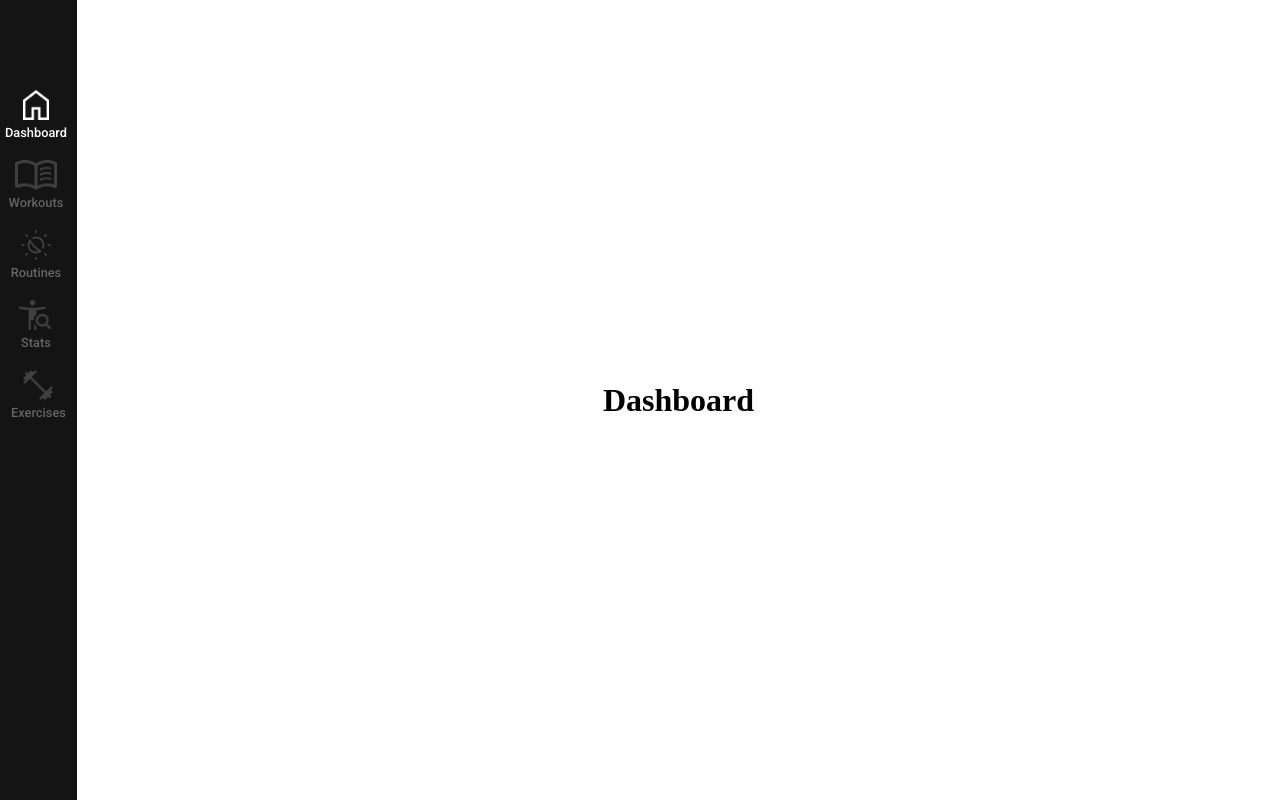
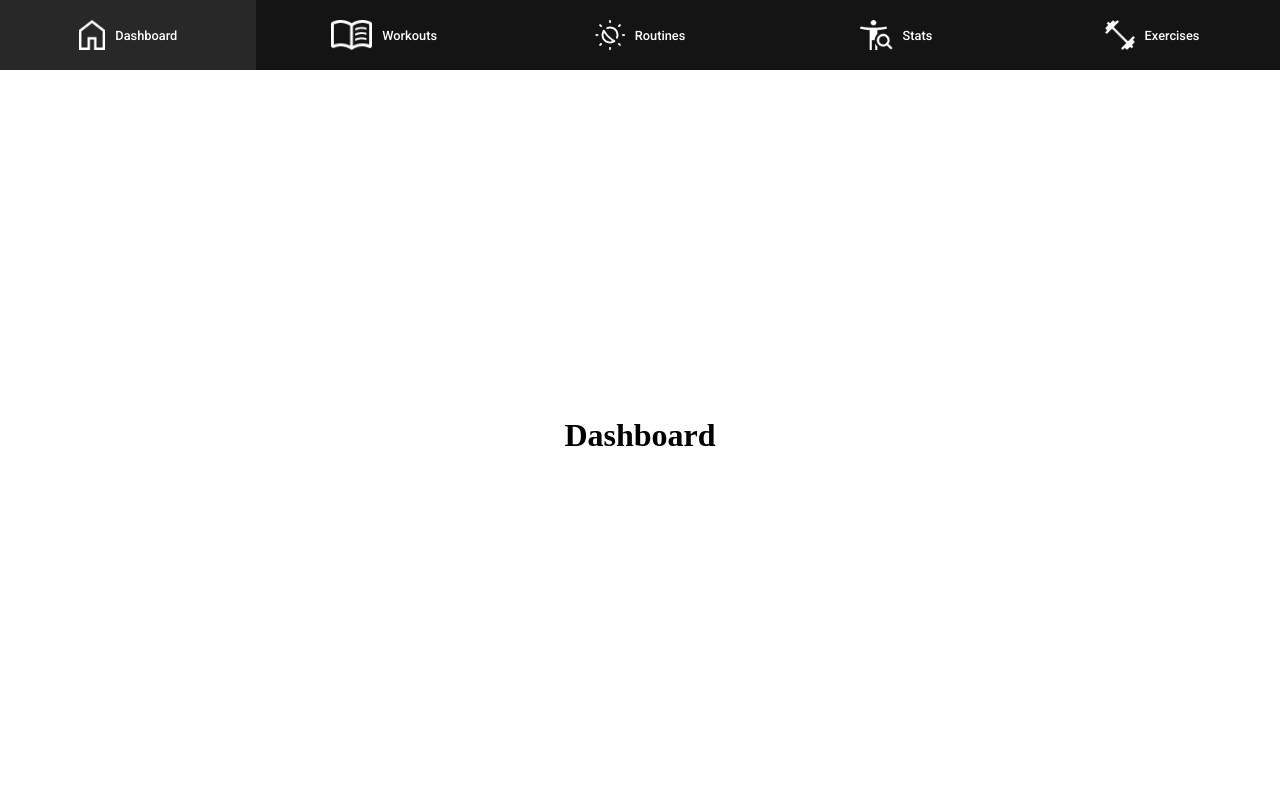
Before and after one commit to akist529/liftshark, a Vue app: page / in a window 1280 px wide. Built offline with nearby package versions, Linux system fonts and the light colour scheme.

Commit message:
Create desktop design for navbar

```diff
--- a/src/App.vue
+++ b/src/App.vue
@@ -55,6 +55,18 @@ export default {
     }
   }
 
+  @media (width > 1024px) {
+    #app {
+      grid-template-columns: 1fr;
+      grid-template-rows: auto 1fr;
+
+      #router-view {
+        grid-row: 2 / 3;
+        grid-column: 1 / -1;
+      }
+    }
+  }
+
   /*
   MAX PHONE WIDTH: 480px
   MAX TABLET WIDTH: 1024px
--- a/src/components/NavBar.vue
+++ b/src/components/NavBar.vue
@@ -94,6 +94,7 @@ nav {
     nav {
         grid-row: 1 / -1;
         grid-column: 1 / 2;
+        padding: 2vw;
 
         ul {
             grid-template-columns: 1fr;
@@ -102,9 +103,48 @@ nav {
             margin-top: 10vh;
 
             li {
+                padding-right: 0;
                 padding-bottom: 20px;
             }
         }
     }
 }
+
+@media (width > 1024px) {
+    nav {
+        grid-row: 1 / 2;
+        grid-column: 1 / -1;
+        height: 100%;
+        padding: 0;
+
+        ul {
+            grid-template-columns: repeat(5, 1fr);
+            grid-template-rows: 1fr;
+            margin-top: 0;
+            height: 100%;
+
+            li {
+                padding: 0;
+                height: 100%;
+
+                a {
+                    flex-direction: row;
+                    justify-content: center;
+                    gap: 10px;
+                    padding: 20px 30px;
+
+                    color: white;
+
+                    img {
+                        filter: invert(1);
+                    }
+                }
+
+                a:hover {
+                    background-color: rgb(40, 40, 40);
+                }
+            }
+        }
+    }
+}
 </style>
```
Also changed, not shown: public/images/ui/sidebar/dashboard-filled.webp (added).
